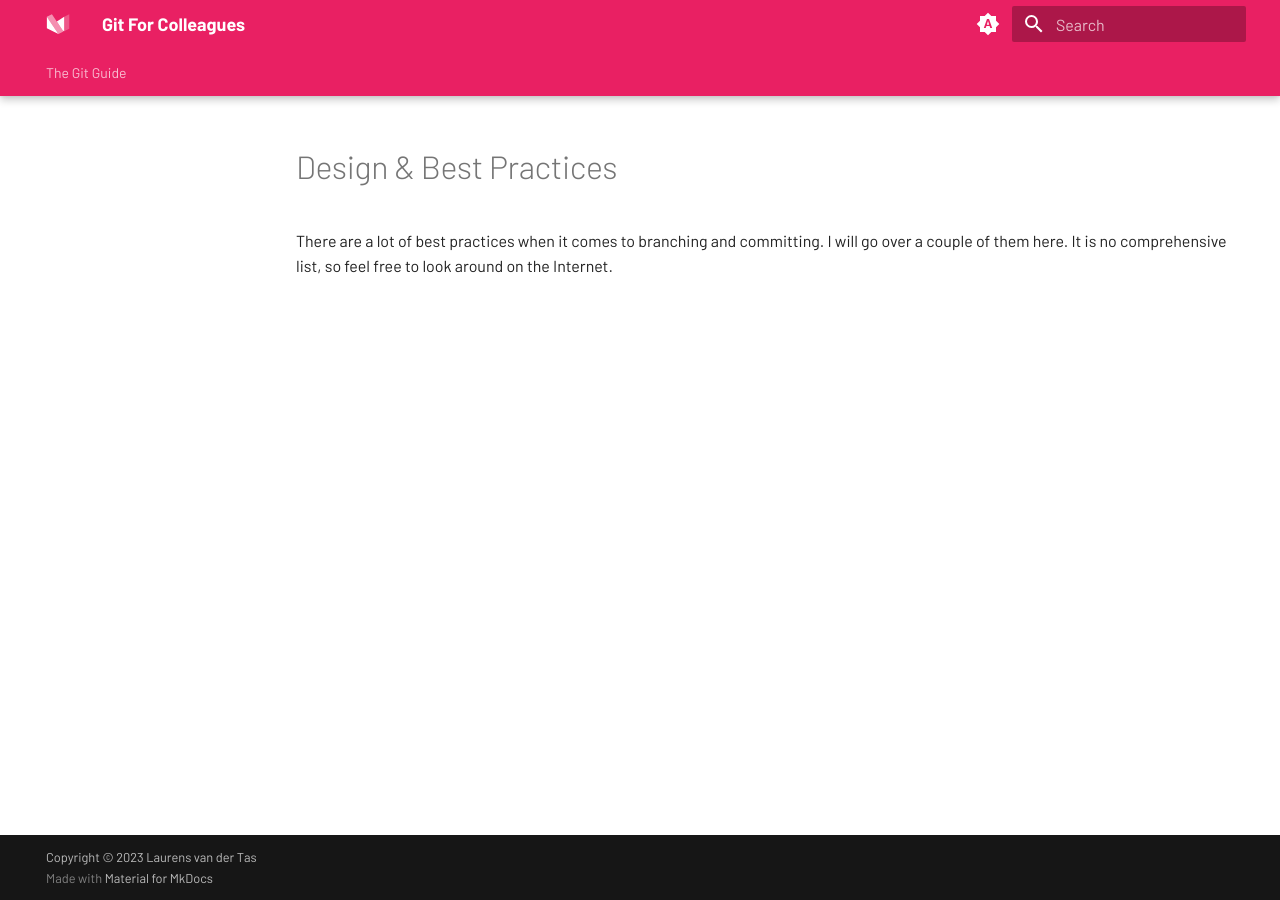
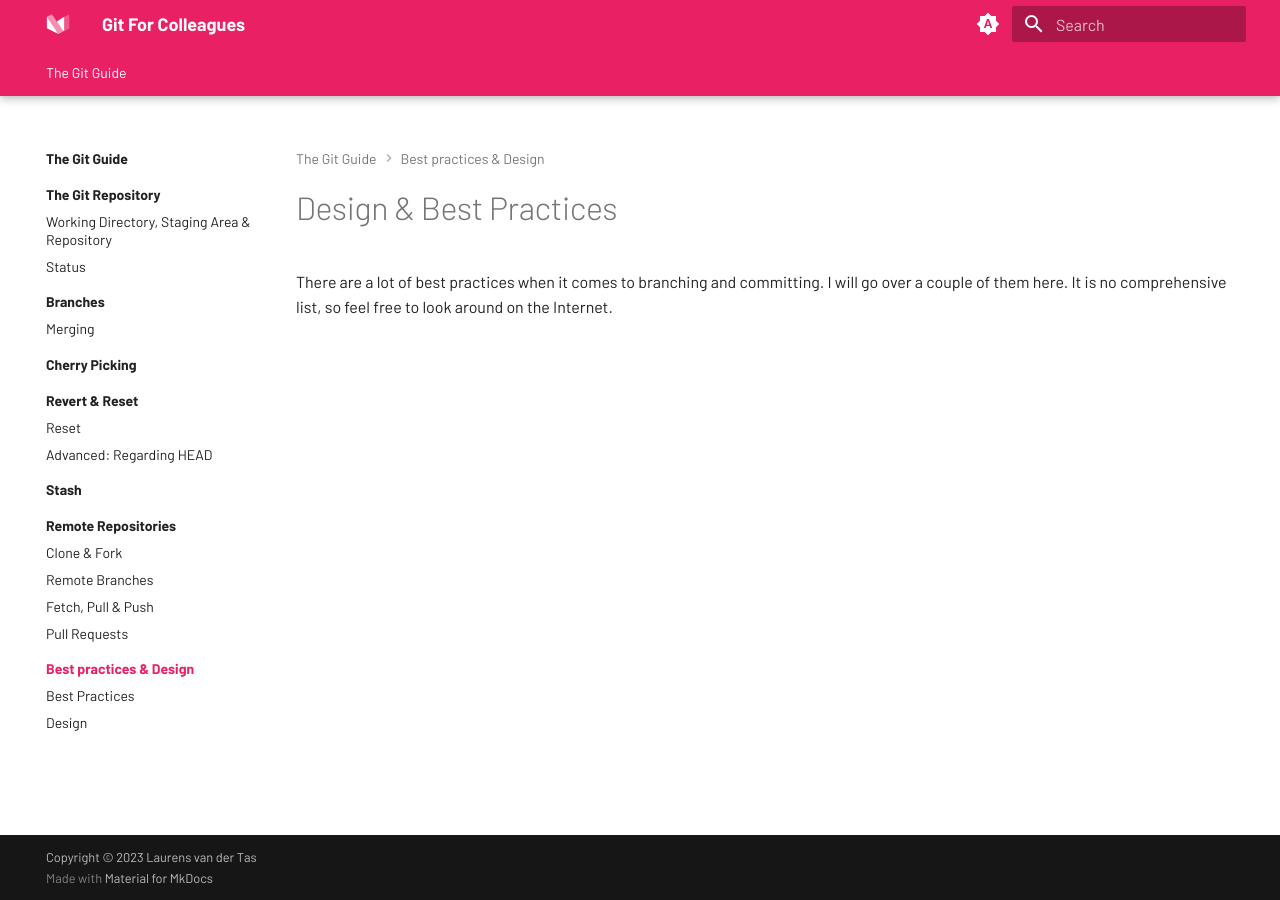
Before and after one commit to LPvdT/git-for-colleagues, an MkDocs documentation site: the page built from docs/7_design_best_practices/index.md, in a window 1280 px wide. Built offline with MkDocs 1.6.1 and Material for MkDocs 9.7.7, drawn with Linux system fonts in a browser that asks for light colours.

Commit message:
Change: Add to nav

```diff
--- a/mkdocs.yml
+++ b/mkdocs.yml
@@ -37,6 +37,10 @@ nav:
           - 6_remote_repos/remote_branches.md
           - 6_remote_repos/fetch_pull_push.md
           - 6_remote_repos/pull_requests.md
+      - Best practices & Design:
+          - 7_design_best_practices/index.md
+          - 7_design_best_practices/best_practices.md
+          - 7_design_best_practices/design.md
 
 # Configuration
 theme:
```
